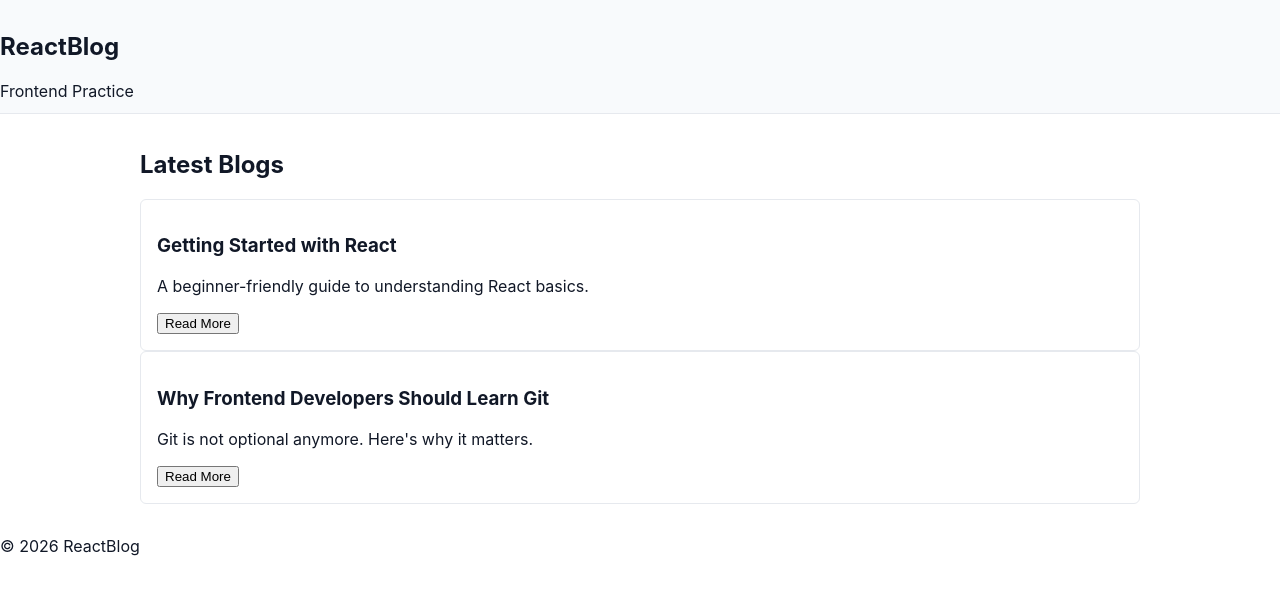
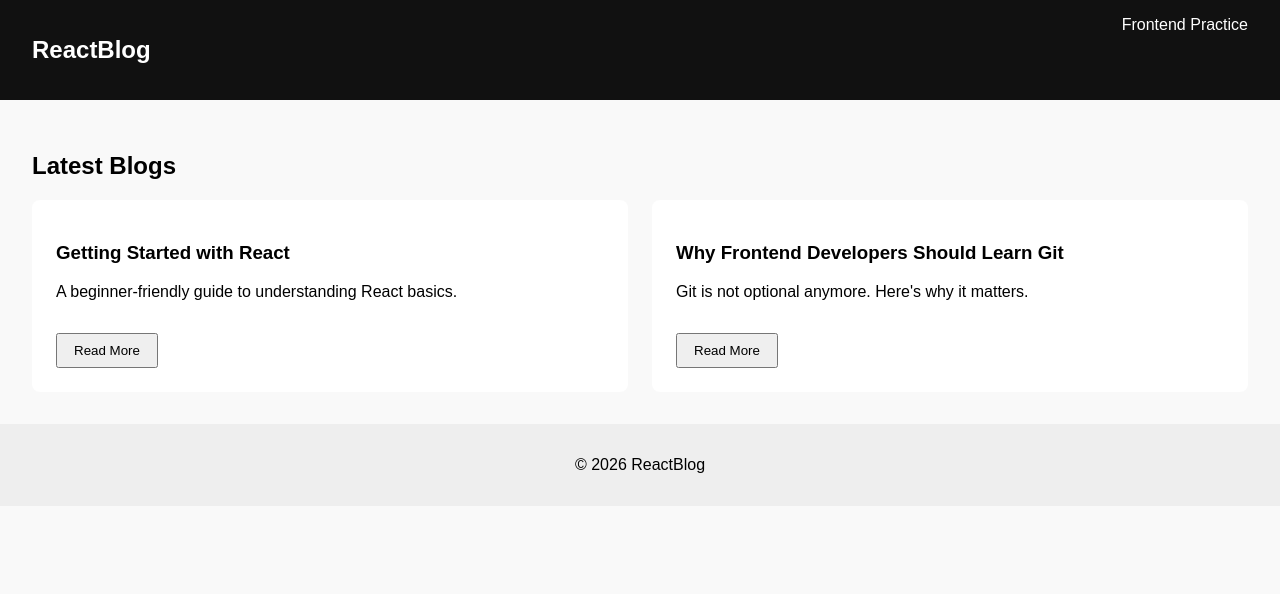
Before and after one commit to AtharvaKulkarni07/Blogs-ui, a React (Vite) app: page / in a window 1280 px wide. Shown: the top 594 px of the page. Built offline with nearby package versions, Linux system fonts and the light colour scheme.

Commit message:
Added: Simple CSS file

```diff
--- a/src/styles/main.css
+++ b/src/styles/main.css
@@ -1,16 +1,40 @@
-/* Basic layout and components styles for the demo blog UI */
-:root{
-  --bg:#ffffff;
-  --fg:#111827;
-  --accent:#2563eb;
+body {
+  margin: 0;
+  font-family: Arial, sans-serif;
+  background: #f9f9f9;
 }
-body{font-family:Inter,ui-sans-serif,system-ui, -apple-system, 'Segoe UI', Roboto, 'Helvetica Neue', Arial; color:var(--fg); background:var(--bg); margin:0}
-.container{max-width:1000px;margin:0 auto;padding:1rem}
-.navbar{background:#f8fafc;padding:.75rem 0;border-bottom:1px solid #e6e9ee}
-.brand{margin:0;font-size:1.25rem}
-.home .posts{display:grid;grid-template-columns:repeat(auto-fit,minmax(240px,1fr));gap:1rem;margin-top:1rem}
-.blog-card{padding:1rem;border:1px solid #e6e9ee;border-radius:6px;background:#fff}
-.blog-card .title{margin:0 0 .5rem}
-.read-more{color:var(--accent);text-decoration:none}
-.site-footer{padding:1rem 0;margin-top:2rem;border-top:1px solid #e6e9ee;text-align:center;color:#6b7280}
-.blog-detail .meta{color:#6b7280;margin-bottom:1rem}
+
+.navbar {
+  padding: 1rem 2rem;
+  background: #111;
+  color: white;
+  display: flex;
+  justify-content: space-between;
+}
+
+.container {
+  padding: 2rem;
+}
+
+.blog-grid {
+  display: grid;
+  grid-template-columns: repeat(auto-fit, minmax(250px, 1fr));
+  gap: 1.5rem;
+}
+
+.blog-card {
+  background: white;
+  padding: 1.5rem;
+  border-radius: 8px;
+}
+
+.blog-card button {
+  margin-top: 1rem;
+  padding: 0.5rem 1rem;
+}
+
+.footer {
+  text-align: center;
+  padding: 1rem;
+  background: #eee;
+}
```
